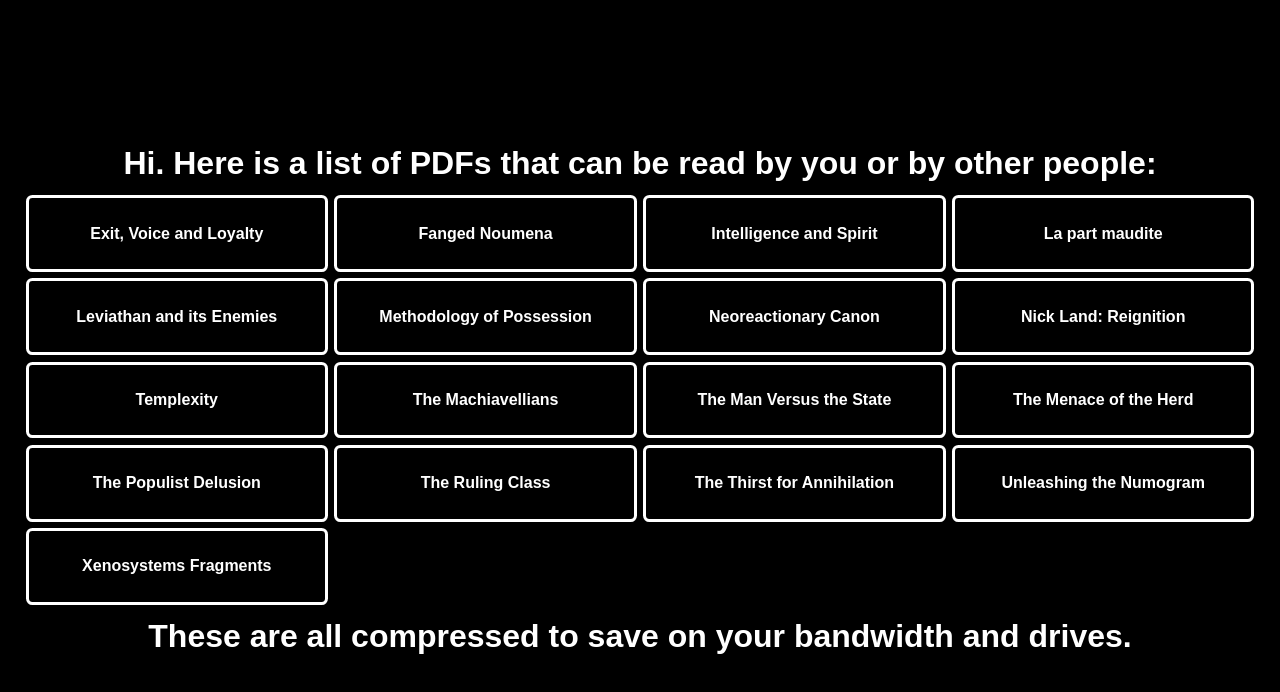
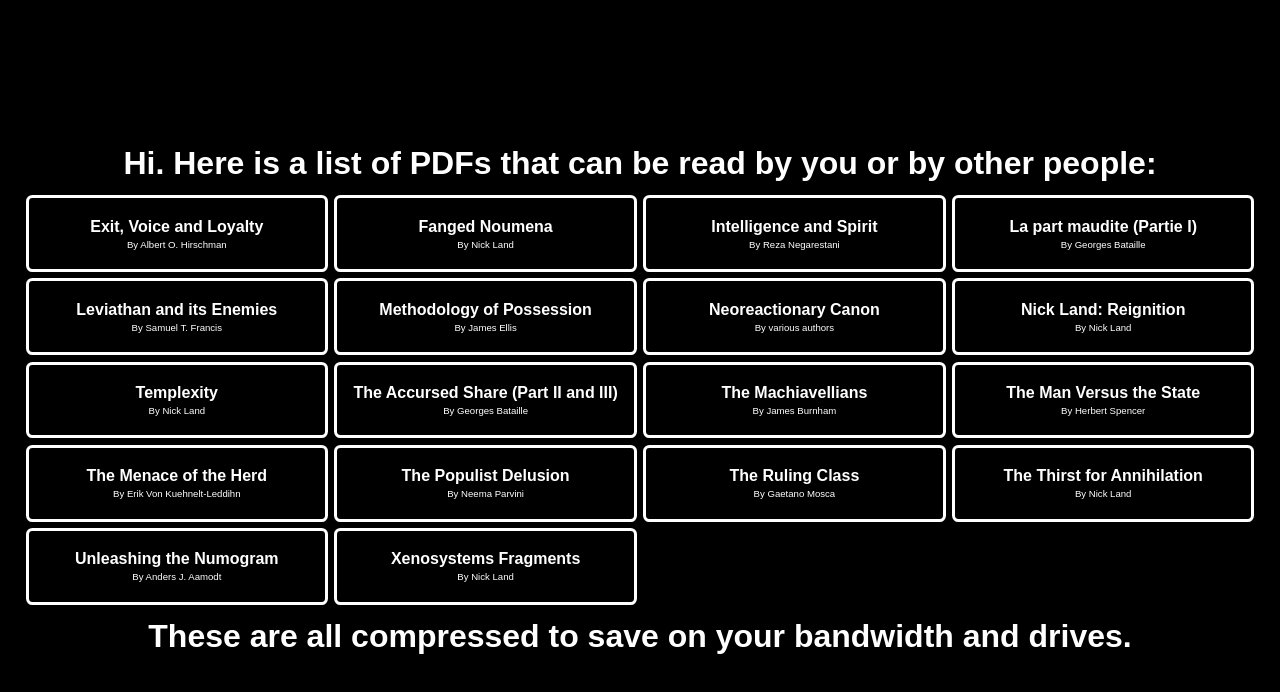
Before and after one commit to pcbarchive/read, a plain HTML site: page index.html in a window 1280 px wide. Drawn offline with Linux system fonts and the light colour scheme.

Commit message:
Added The Accursed Share Part 2 and 3 + Authors

```diff
--- a/index.html
+++ b/index.html
@@ -51,21 +51,36 @@
 
         #list a {
             border: solid .25vw #ffffff;
-            text-align: center;
-            color: #ffffff;
             border-radius: .5vw;
             padding: .5vw;
-            text-decoration: none !important;
             cursor: pointer;
-            font-weight: bold;
             display: flex;
+            flex-direction: column;
+            gap: .25vw;
             align-items: center;
             justify-content: center;
             box-sizing: border-box;
             min-height: 6vw;
-            font-size: 1.25vw;
+            text-decoration: none !important;
+        }
+
+        .title, .author {
+            text-align: center;
+            color: #ffffff;
+            display: flex;
+            align-items: center;
+            justify-content: center;
             font-family: sans-serif;
             text-align: center;
+        }
+
+        .title {
+            font-weight: bold;
+            font-size: 1.25vw;
+        }
+
+        .author {
+            font-size: .75vw;
         }
     </style>
 </head>
@@ -73,23 +88,78 @@
 <body>
     <div class="about">Hi. Here is a list of PDFs that can be read by you or by other people:</div>
     <div id="list">
-        <a href="./pdf/exitvoiceandloyalty.pdf">Exit, Voice and Loyalty</a>
-        <a href="./pdf/fangednoumena.pdf">Fanged Noumena</a>
-        <a href="./pdf/intelligenceandspirit.pdf">Intelligence and Spirit</a>
-        <a href="./pdf/lapartmaudite.pdf">La part maudite</a>
-        <a href="./pdf/leviathananditsenemies.pdf">Leviathan and its Enemies</a>
-        <a href="./pdf/methodologyofpossession.pdf">Methodology of Possession</a>
-        <a href="./pdf/neoreactionarycanon.pdf">Neoreactionary Canon</a>
-        <a href="./pdf/nicklandreignition.pdf">Nick Land: Reignition</a>
-        <a href="./pdf/templexity.pdf">Templexity</a>
-        <a href="./pdf/themachiavellians.pdf">The Machiavellians</a>
-        <a href="./pdf/themanversusthestate.pdf">The Man Versus the State</a>
-        <a href="./pdf/themenaceoftheherd.pdf">The Menace of the Herd</a>
-        <a href="./pdf/thepopulistdelusion.pdf">The Populist Delusion</a>
-        <a href="./pdf/therulingclass.pdf">The Ruling Class</a>
-        <a href="./pdf/thethirstforannihilation.pdf">The Thirst for Annihilation</a>
-        <a href="./pdf/unleashingthenumogram.pdf">Unleashing the Numogram</a>
-        <a href="./pdf/xenosystemsfragments.pdf">Xenosystems Fragments</a>
+        <a href="./pdf/exitvoiceandloyalty.pdf">
+            <div class="title">Exit, Voice and Loyalty</div>
+            <div class="author">By Albert O. Hirschman</div>
+        </a>
+        <a href="./pdf/fangednoumena.pdf">
+            <div class="title">Fanged Noumena</div>
+            <div class="author">By Nick Land</div>
+        </a>
+        <a href="./pdf/intelligenceandspirit.pdf">
+            <div class="title">Intelligence and Spirit</div>
+            <div class="author">By Reza Negarestani</div>
+        </a>
+        <a href="./pdf/lapartmaudite.pdf">
+            <div class="title">La part maudite (Partie I)</div>
+            <div class="author">By Georges Bataille</div>
+        </a>
+        <a href="./pdf/leviathananditsenemies.pdf">
+            <div class="title">Leviathan and its Enemies</div>
+            <div class="author">By Samuel T. Francis</div>
+        </a>
+        <a href="./pdf/methodologyofpossession.pdf">
+            <div class="title">Methodology of Possession</div>
+            <div class="author">By James Ellis</div>
+        </a>
+        <a href="./pdf/neoreactionarycanon.pdf">
+            <div class="title">Neoreactionary Canon</div>
+            <div class="author">By various authors</div>
+        </a>
+        <a href="./pdf/nicklandreignition.pdf">
+            <div class="title">Nick Land: Reignition</div>
+            <div class="author">By Nick Land</div>
+        </a>
+        <a href="./pdf/templexity.pdf">
+            <div class="title">Templexity</div>
+            <div class="author">By Nick Land</div>
+        </a>
+        <a href="./pdf/theaccursedshare.pdf">
+            <div class="title">The Accursed Share (Part II and III)</div>
+            <div class="author">By Georges Bataille</div>
+        </a>
+        <a href="./pdf/themachiavellians.pdf">
+            <div class="title">The Machiavellians</div>
+            <div class="author">By James Burnham</div>
+        </a>
+        <a href="./pdf/themanversusthestate.pdf">
+            <div class="title">The Man Versus the State</div>
+            <div class="author">By Herbert Spencer</div>
+        </a>
+        <a href="./pdf/themenaceoftheherd.pdf">
+            <div class="title">The Menace of the Herd</div>
+            <div class="author">By Erik Von Kuehnelt-Leddihn</div>
+        </a>
+        <a href="./pdf/thepopulistdelusion.pdf">
+            <div class="title">The Populist Delusion</div>
+            <div class="author">By Neema Parvini</div>
+        </a>
+        <a href="./pdf/therulingclass.pdf">
+            <div class="title">The Ruling Class</div>
+            <div class="author">By Gaetano Mosca</div>
+        </a>
+        <a href="./pdf/thethirstforannihilation.pdf">
+            <div class="title">The Thirst for Annihilation</div>
+            <div class="author">By Nick Land</div>
+        </a>
+        <a href="./pdf/unleashingthenumogram.pdf">
+            <div class="title">Unleashing the Numogram</div>
+            <div class="author">By Anders J. Aamodt</div>
+        </a>
+        <a href="./pdf/xenosystemsfragments.pdf">
+            <div class="title">Xenosystems Fragments</div>
+            <div class="author">By Nick Land</div>
+        </a>
     </div>
     <div class="about">These are all compressed to save on your bandwidth and drives.</div>
 </body>
```
Also changed, not shown: 1 other file.
